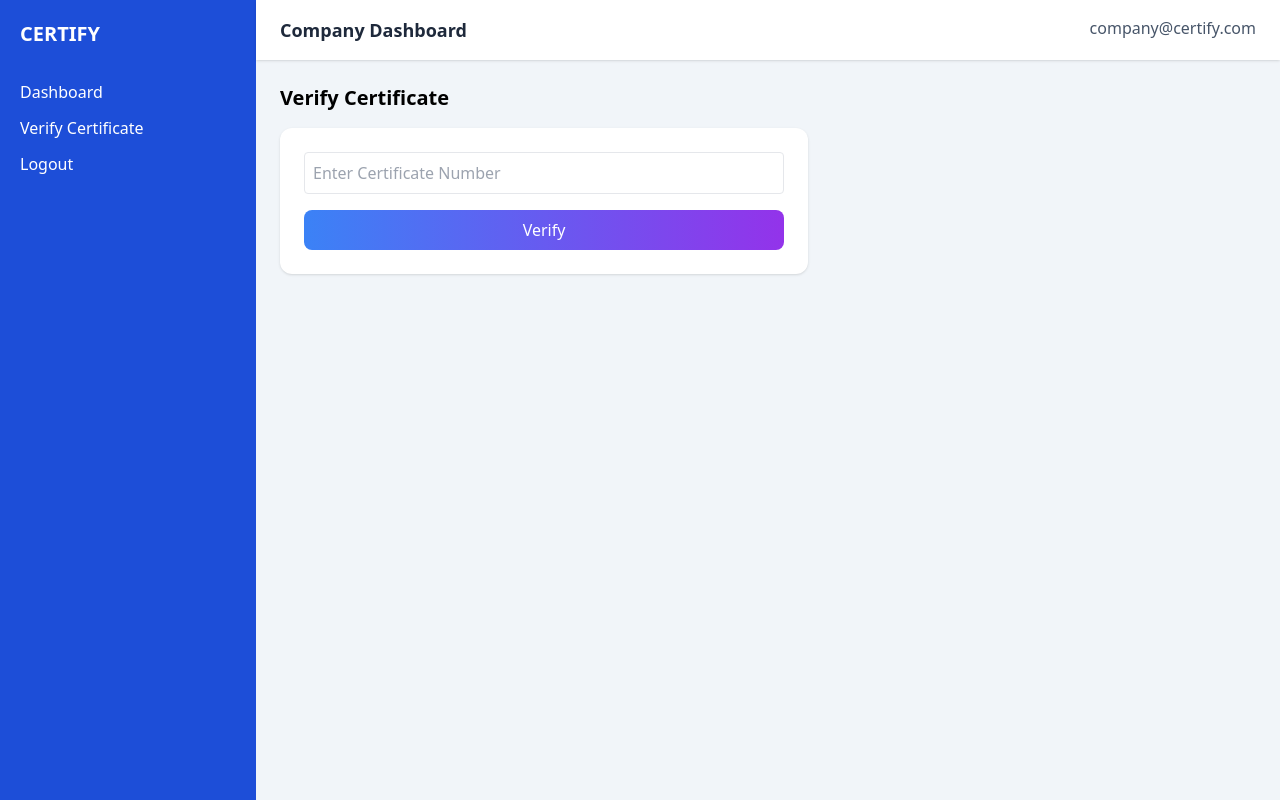
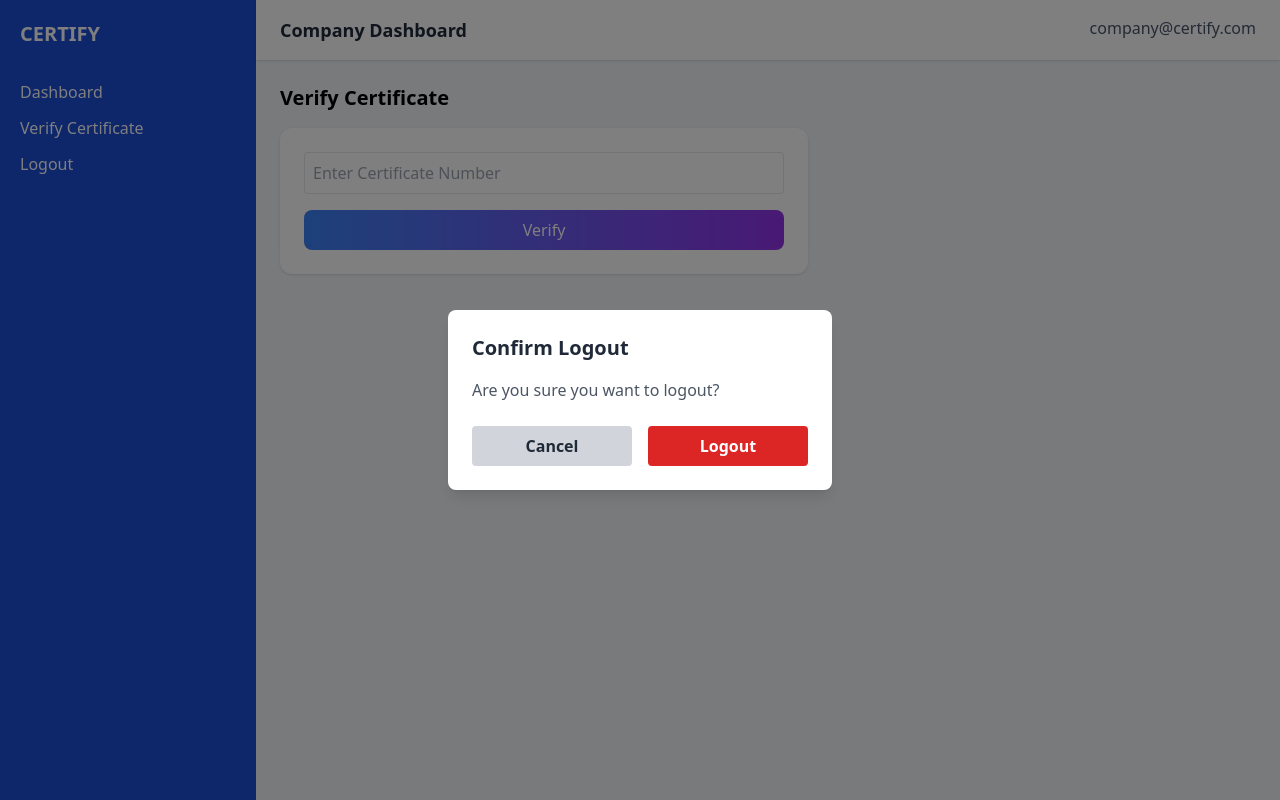
Before and after one commit to muhamed-shahid/certify-project, a React (Vite) app in the folder client/: page /company/verifyCertificate in a window 1280 px wide. Both pictures are taken after a click on the element "Logout". Built offline with nearby package versions, Linux system fonts and the light colour scheme.

Commit message:
Setting Company Logout

```diff
--- a/client/src/components/CompanySidebar.jsx
+++ b/client/src/components/CompanySidebar.jsx
@@ -1,15 +1,47 @@
-import React from 'react'
+import React, { useState } from 'react'
 
 const CompanySidebar = () => {
+  const [showLogoutModal, setShowLogoutModal] = useState(false)
+
+  const handleLogout = () => {
+    setShowLogoutModal(false)
+    window.location.href = "/"
+  }
+
   return (
-    <aside className='w-64 bg-blue-700 text-white min-h-screen p-5'>
+    <>
+      <aside className='w-64 bg-blue-700 text-white min-h-screen p-5'>
         <h1 className="text-xl font-bold mb-8">CERTIFY</h1>
         <nav className="space-y-3">
-            <p onClick={()=>window.location.href="/company/dashboard"} className="cursor-pointer hover:text-blue-200">Dashboard</p>
-            <p onClick={()=>window.location.href="/company/verifyCertificate"} className="cursor-pointer hover:text-blue-200">Verify Certificate</p>
-            <p className="cursor-pointer hover:text-blue-200">Logout</p>
+          <p onClick={() => window.location.href = "/company/dashboard"} className="cursor-pointer hover:text-blue-200">Dashboard</p>
+          <p onClick={() => window.location.href = "/company/verifyCertificate"} className="cursor-pointer hover:text-blue-200">Verify Certificate</p>
+          <p onClick={() => setShowLogoutModal(true)} className="cursor-pointer hover:text-blue-200">Logout</p>
         </nav>
-    </aside>
+      </aside>
+
+      {showLogoutModal && (
+        <div className="fixed inset-0 bg-black bg-opacity-50 flex items-center justify-center z-50">
+          <div className="bg-white rounded-lg p-6 shadow-lg max-w-sm w-full mx-4">
+            <h2 className="text-xl font-bold text-gray-800 mb-4">Confirm Logout</h2>
+            <p className="text-gray-600 mb-6">Are you sure you want to logout?</p>
+            <div className="flex gap-4">
+              <button
+                onClick={() => setShowLogoutModal(false)}
+                className="flex-1 px-4 py-2 bg-gray-300 text-gray-800 rounded hover:bg-gray-400 font-semibold"
+              >
+                Cancel
+              </button>
+              <button
+                onClick={handleLogout}
+                className="flex-1 px-4 py-2 bg-red-600 text-white rounded hover:bg-red-700 font-semibold"
+              >
+                Logout
+              </button>
+            </div>
+          </div>
+        </div>
+      )}
+    </>
   )
 }
 
```
